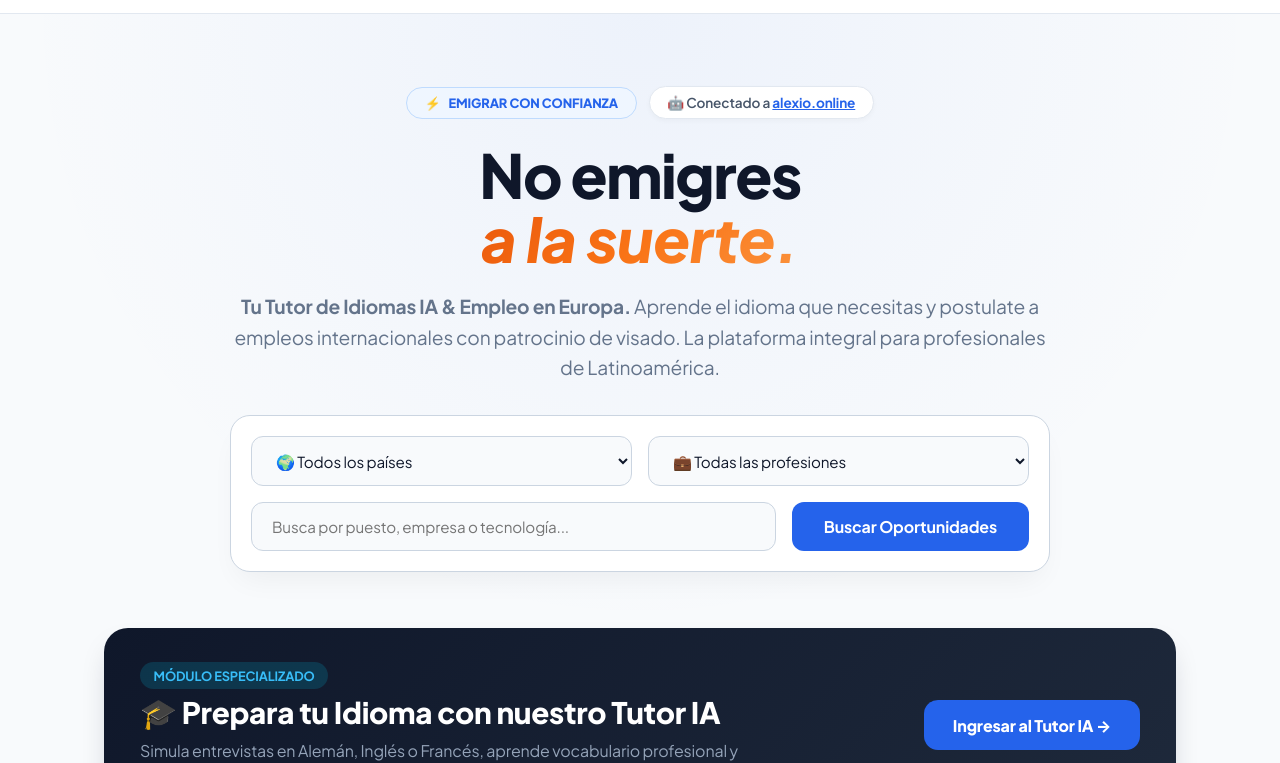
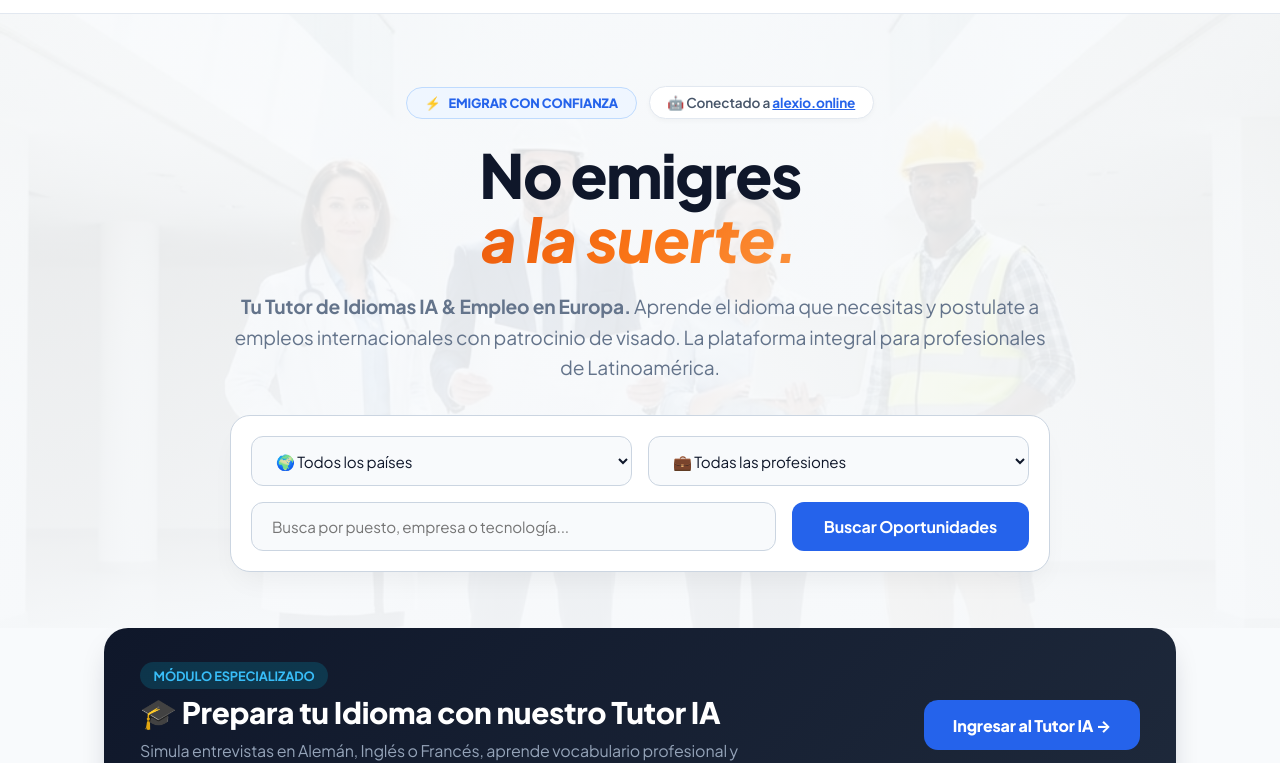
Before and after one commit to puentesglobales-ui/puentesglobales-web, a website: page public/index.html in a window 1280 px wide. Shown: the part 61-824 px from the top of the page. Drawn offline with nearby package versions, Linux system fonts and the light colour scheme; a script that the page names is missing.

Commit message:
Add background hero image of professionals with clean light overlay

```diff
--- a/public/index.html
+++ b/public/index.html
@@ -85,7 +85,8 @@
             justify-content: center;
             align-items: center;
             text-align: center;
-            background: radial-gradient(circle at 50% 0%, rgba(37, 99, 235, 0.05) 0%, rgba(248, 250, 252, 0) 70%);
+            position: relative;
+            background: linear-gradient(180deg, rgba(248, 250, 252, 0.88) 0%, rgba(248, 250, 252, 0.96) 100%), url('assets/img/hero.png') center/cover no-repeat;
         }
 
         .hero-content {
```
